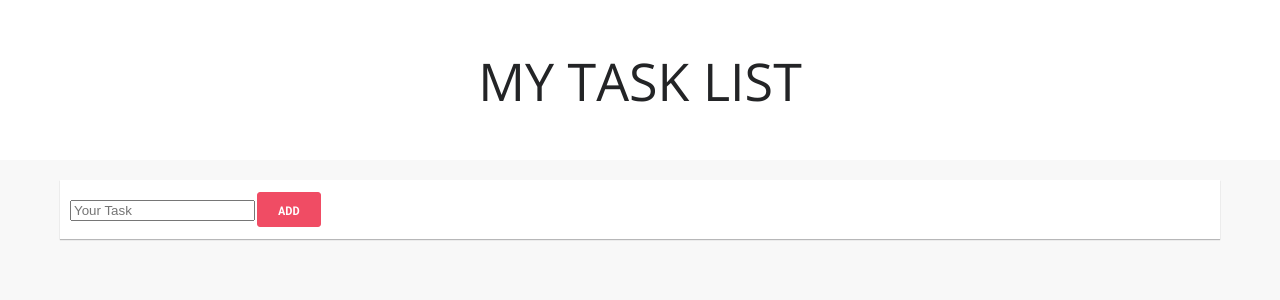
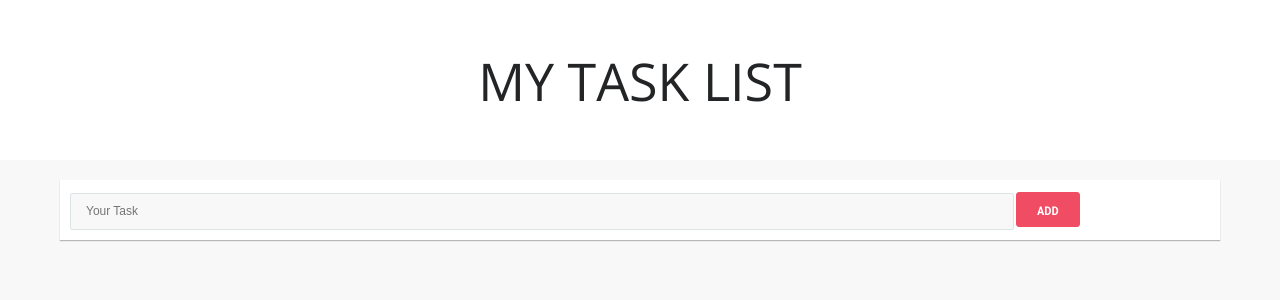
Before and after one commit to daniel-silva-dxp/react-basico, a React (Create React App) app in the folder tasklist/: page / in a window 1280 px wide. Shown: the top 300 px of the page. Built offline with nearby package versions, Linux system fonts and the light colour scheme.

Commit message:
feat: aplicando novo estilo ao component input

```diff
--- a/tasklist/src/components/forms/input.css
+++ b/tasklist/src/components/forms/input.css
@@ -1,7 +1,11 @@
-.form-control {
+input[type="text"] {
     outline: 0;
-    padding: 9px 15px;
-    border-radius: 3px;
+    width: 80%;
+    height: 35px;
+    padding: 0px 15px;
+    border-radius: 2px;
     border: 1px solid #dde4e6;
     background: #f8f8f8;
+    font-size: 12px;
+    line-height: 12px;
 }
```
